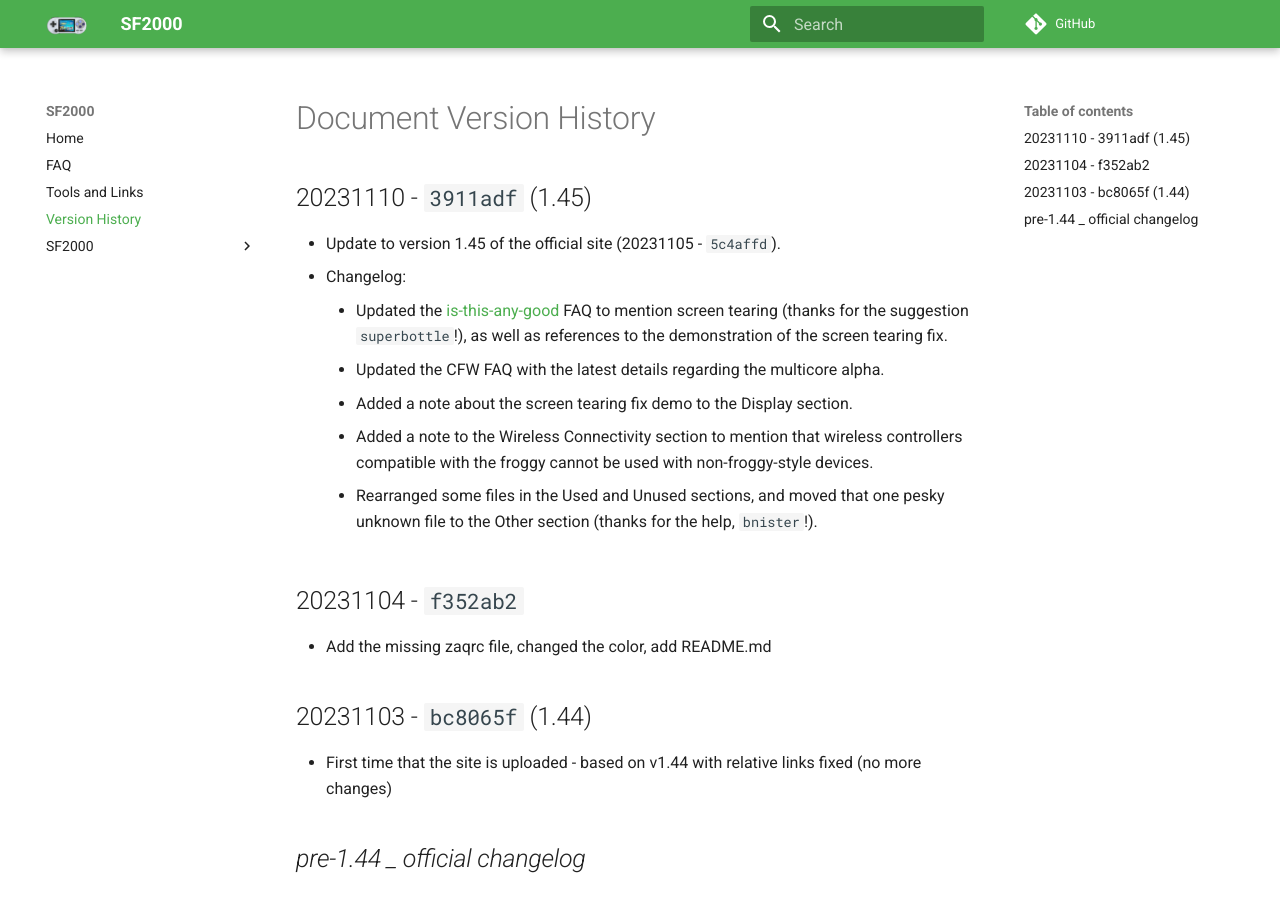
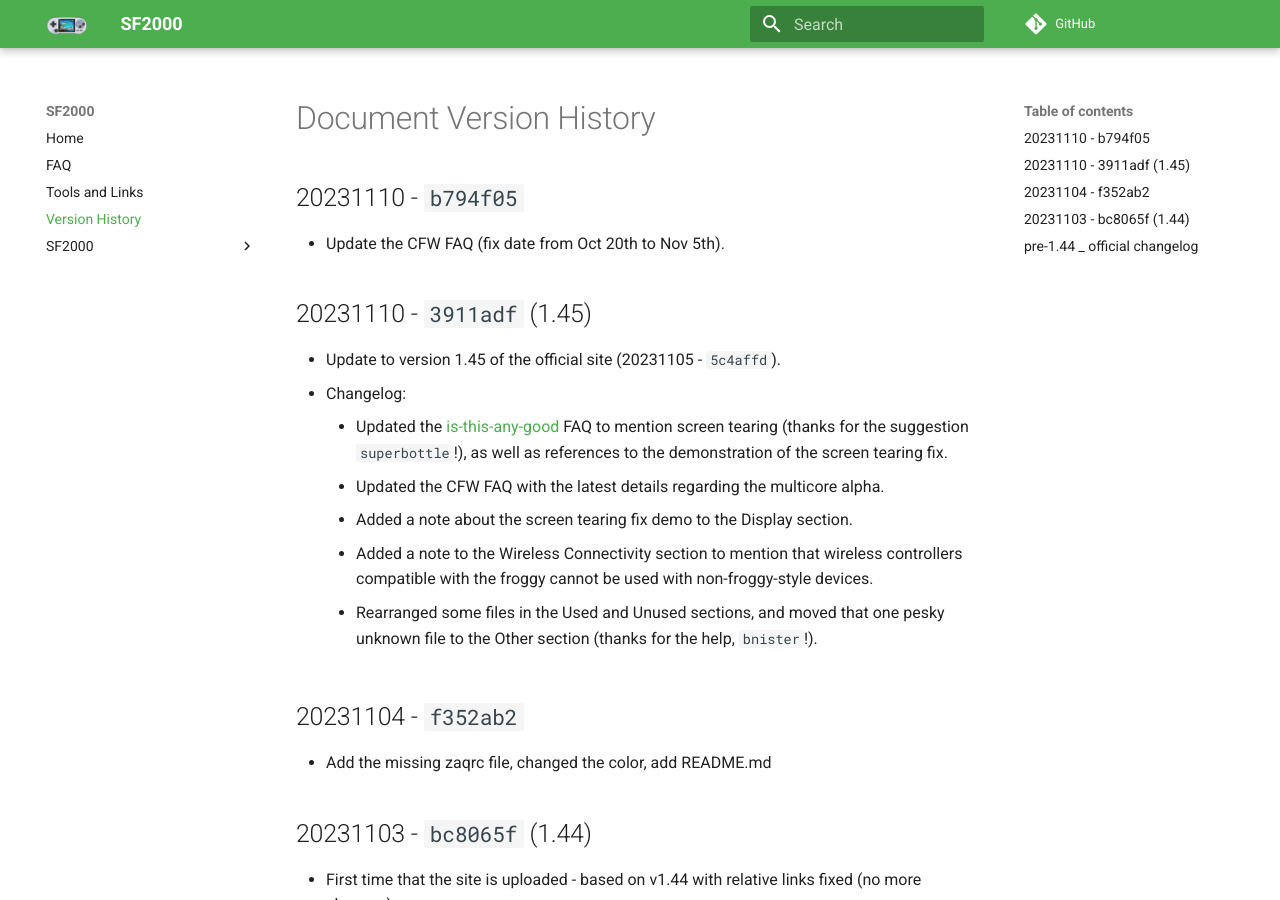
Before and after one commit to pt13762104/sf2000, an MkDocs documentation site: the page built from docs/version.md, in a window 1280 px wide and 900 px high. Built offline with MkDocs 1.6.1 and Material for MkDocs 9.7.7, drawn with Linux system fonts in a browser that asks for light colours; comment, search, counter and statistics services are not loaded.

Commit message:
Update changelog 2

```diff
--- a/docs/version.md
+++ b/docs/version.md
@@ -1,5 +1,6 @@
 # Document Version History
-
+## 20231110 - `b794f05`
+- Update the CFW FAQ (fix date from Oct 20th to Nov 5th).
 ## 20231110 - `3911adf` (1.45)
 - Update to version 1.45 of the official site (20231105 - `5c4affd`).
 - Changelog:
```
